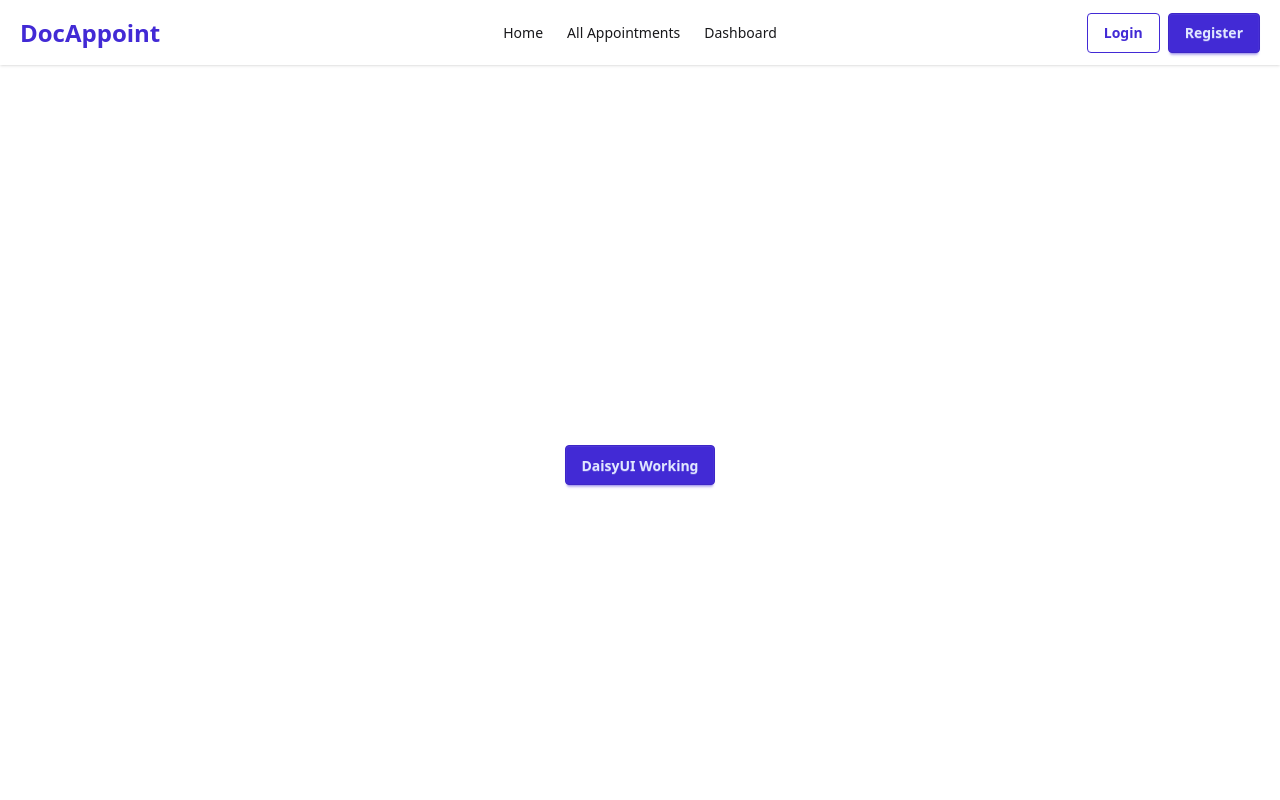
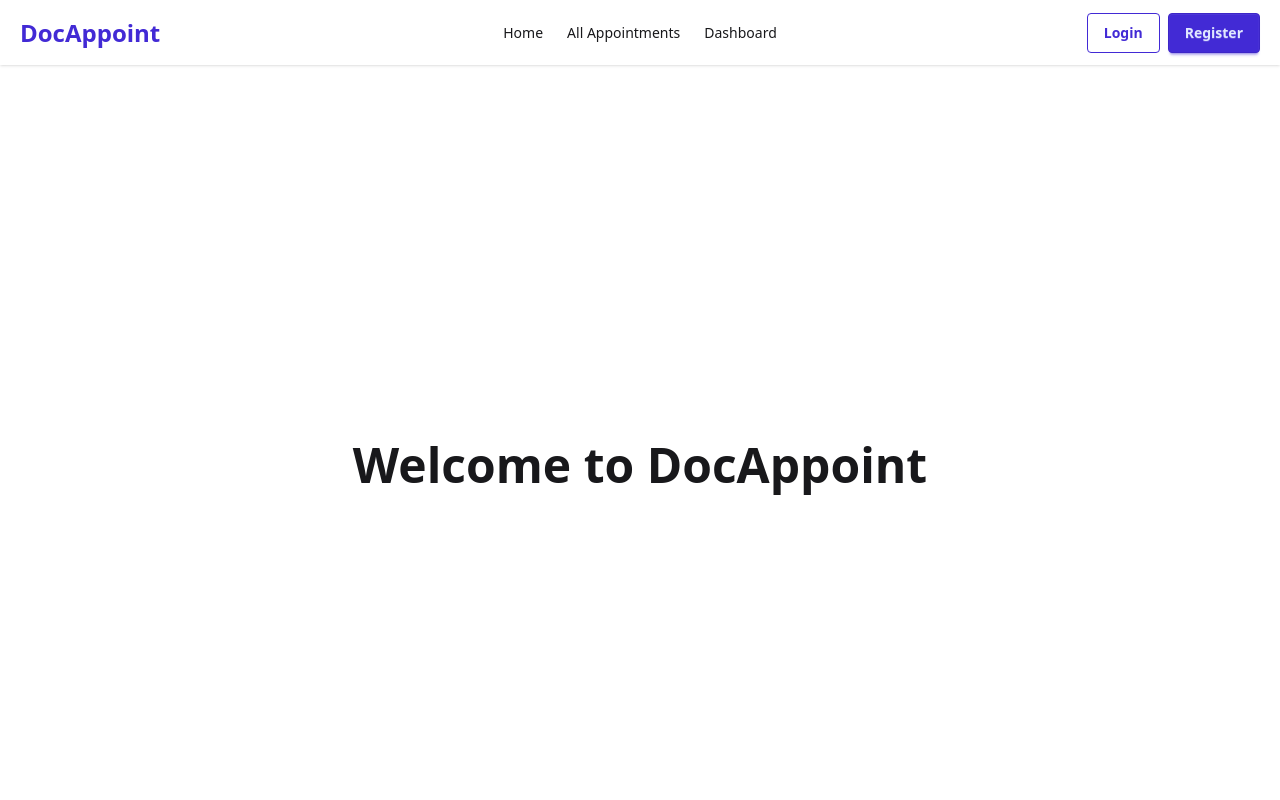
Before and after one commit to MariaHasanChowdhury/B13-Assignment09-Doctor-Appointment-Manager, a Next.js app: page / in a window 1280 px wide. Shown: the top 800 px of the page. Built offline with nearby package versions, Linux system fonts and the light colour scheme.

Commit message:
update home page

```diff
--- a/src/app/page.js
+++ b/src/app/page.js
@@ -1,9 +1,9 @@
 export default function Home() {
   return (
     <div className="min-h-screen flex justify-center items-center">
-      <button className="btn btn-primary">
-        DaisyUI Working
-      </button>
+      <h1 className="text-5xl font-bold">
+        Welcome to DocAppoint
+      </h1>
     </div>
   );
 }
```
